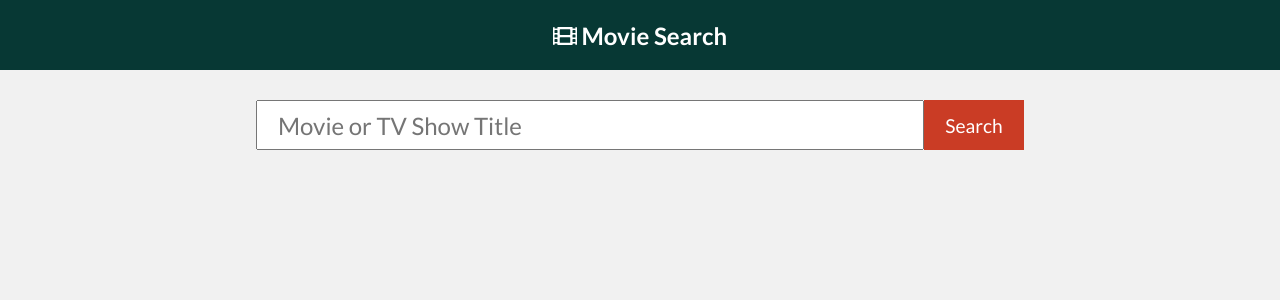
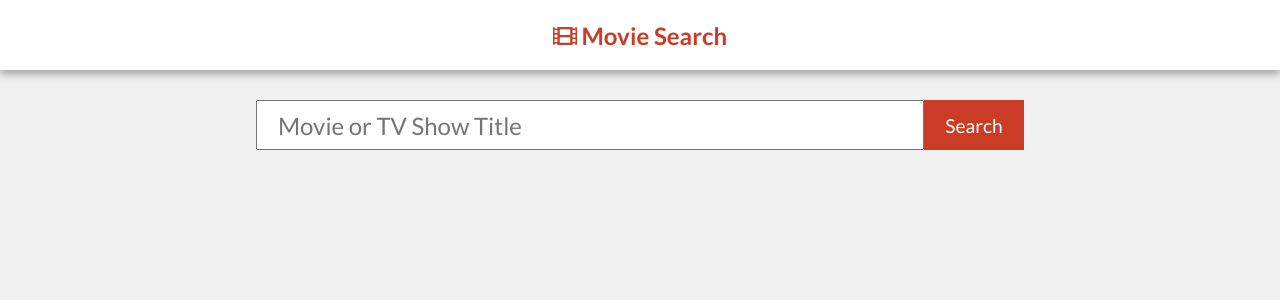
Before and after one commit to jackfetkovich/MovieSearch, a React (Create React App) app: page /search in a window 1280 px wide. Shown: the top 300 px of the page. Built offline with nearby package versions, Linux system fonts and the light colour scheme.

Commit message:
style changes

```diff
--- a/src/styles/App.scss
+++ b/src/styles/App.scss
@@ -7,6 +7,7 @@
 
 html {
   background-color: rgb(241, 241, 241);
+  min-height: 100vh;
 }
 
 @import './nav';
@@ -18,6 +19,7 @@ html {
 #root {
   width: 100%;
   height: 100%;
+
 }
 
 .app {
--- a/src/styles/_moviepage.scss
+++ b/src/styles/_moviepage.scss
@@ -84,7 +84,8 @@
 
     .bar-inside {
       height: 100%;
-      background-color: #ca3c25;
+      background: rgb(202,60,37);
+      background: linear-gradient(90deg, rgba(202,60,37,1) 0%, rgba(246,202,68,1) 100%);
       border-radius: 30px;
       padding: 10px;
       display: flex;
--- a/src/styles/_nav.scss
+++ b/src/styles/_nav.scss
@@ -5,13 +5,14 @@ nav {
   height: 70px;
   text-align: center;
   padding: 20px;
-  background-color: #073834;
+  background-color: white;
   display: flex;
   align-items: center;
   justify-content: center;
+  box-shadow: 0px 4px 8px 0px rgba(0,0,0,0.34);
 
   .link {
-    color: white;
+    color: #ca3c25;
     text-decoration: none;
   }
 }
```
